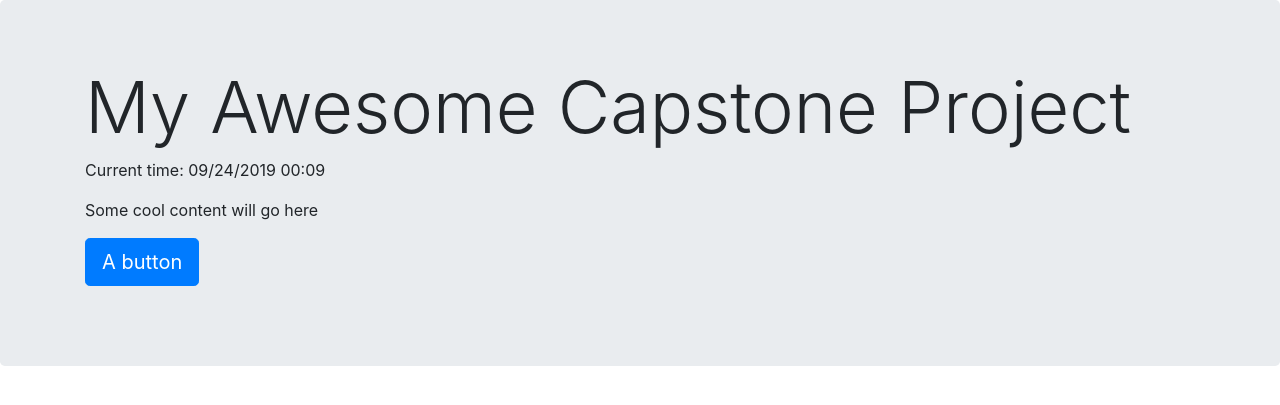
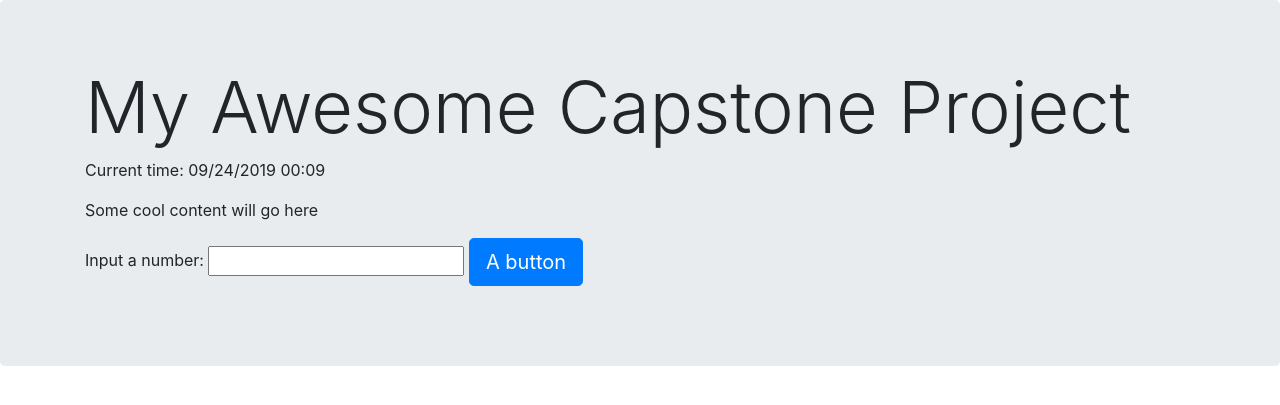
Before and after one commit to learn-co-students/capstone-flask-app-template-seattle-ds-062419, a Flask app: page / in a window 1280 px wide. Shown: the top 405 px of the page. Run offline with Flask 2, Linux system fonts and the light colour scheme; some libraries are stand-ins or nearby versions.

Commit message:
setup for second lecture

```diff
--- a/app.py
+++ b/app.py
@@ -1,4 +1,4 @@
-from flask import Flask, render_template
+from flask import Flask, render_template, request
 from time import strftime
 
 app = Flask(__name__, static_url_path="/static")
@@ -9,3 +9,11 @@ def index():
     time_str = strftime("%m/%d/%Y %H:%M")
     print(time_str)
     return render_template("index.html", time_info=time_str)
+
+@app.route("/get_results", methods=["POST"])
+def get_results():
+    data = request.form
+    print(data)
+    user_number = int(data["number"])
+    user_number_doubled = user_number * 2
+    return render_template("results.html", output_num=user_number_doubled)
--- a/templates/index.html
+++ b/templates/index.html
@@ -14,7 +14,11 @@
           Some cool content will go here
         </p>
         <p>
-          <a href="#" class="btn btn-primary btn-lg">A button</a>
+          <form action="/get_results" method="post">
+            Input a number: <input type="text" name="number">
+            <input type="submit" class="btn btn-primary btn-lg" value="A button">
+          </form>
+
         </p>
       </div>
     </div>
```
Also changed, not shown: templates/results.html (added, +10 -0 lines).
